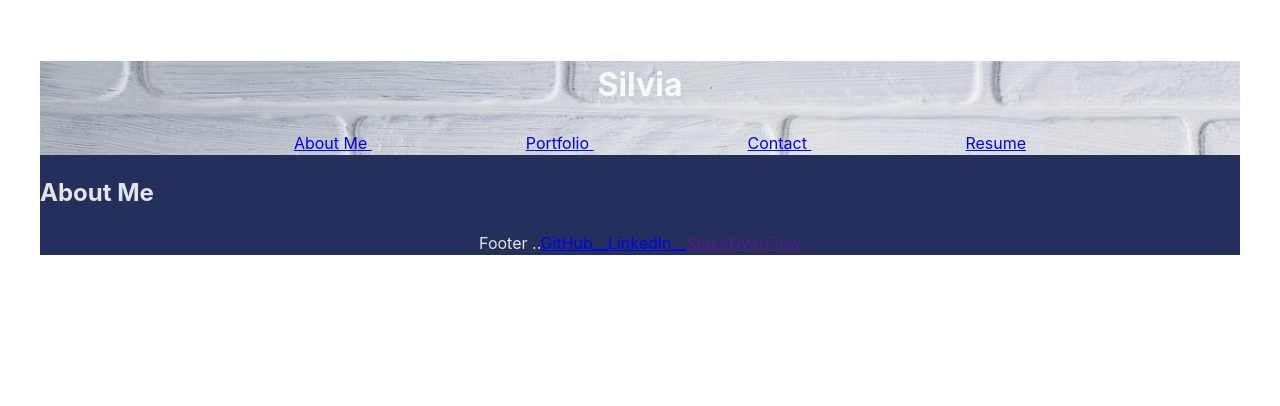
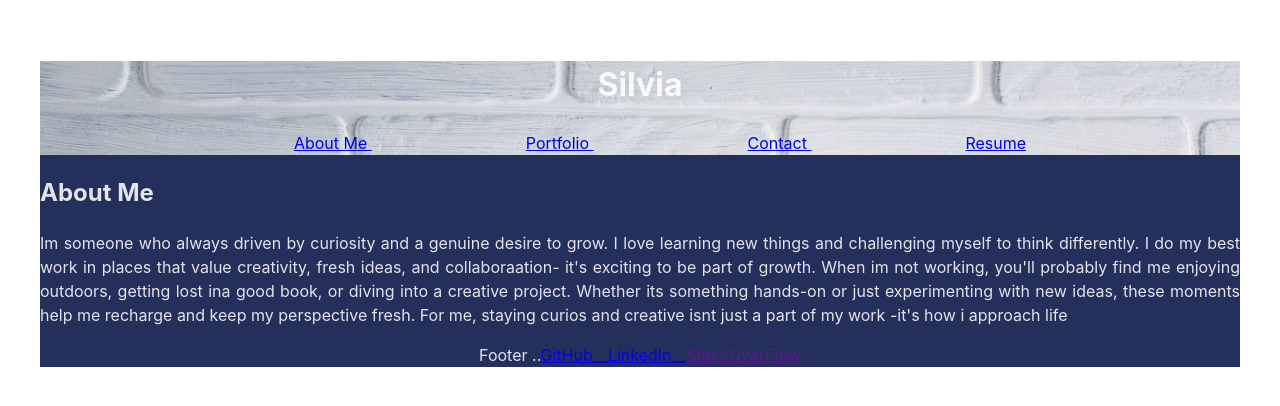
Before and after one commit to S-via/Twenty-React-Portfolio, a React (Vite) app in the folder twenty-react/: page / in a window 1280 px wide. Shown: the top 406 px of the page. Built offline with nearby package versions, Linux system fonts and the light colour scheme.

Commit message:
added in about me

```diff
--- a/twenty-react/src/pages/AboutmePage.jsx
+++ b/twenty-react/src/pages/AboutmePage.jsx
@@ -3,7 +3,15 @@ export default function AboutmePage() {
         <div className="aboutme-container">
             <h2>About Me</h2>
             {/* Photo avatar goes here */}
-            <p>
+
+            <p>Im someone who always driven by curiosity and a genuine desire to grow.
+                I love learning new things and challenging myself to think differently. I do my best work in
+                places that value creativity, fresh ideas, and collaboraation- it's exciting to be part of growth.
+
+                When im not working, you'll probably find me enjoying outdoors, getting lost ina good book, or diving into a creative project. Whether its something hands-on or just
+                experimenting with new ideas, these moments help me recharge and keep my perspective fresh.
+
+                For me, staying curios and creative isnt just a part of my work -it's how i approach life
 
 
 
```
